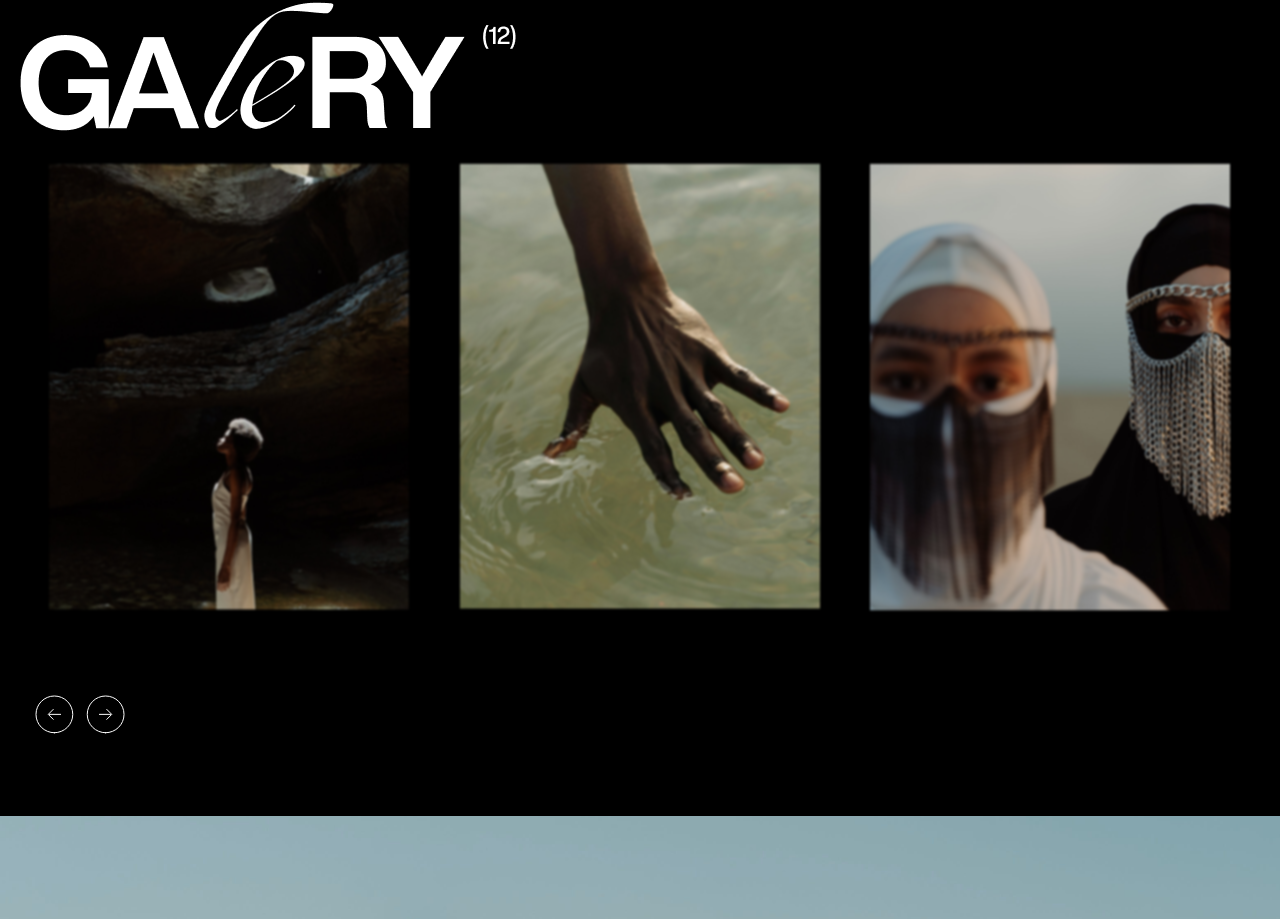
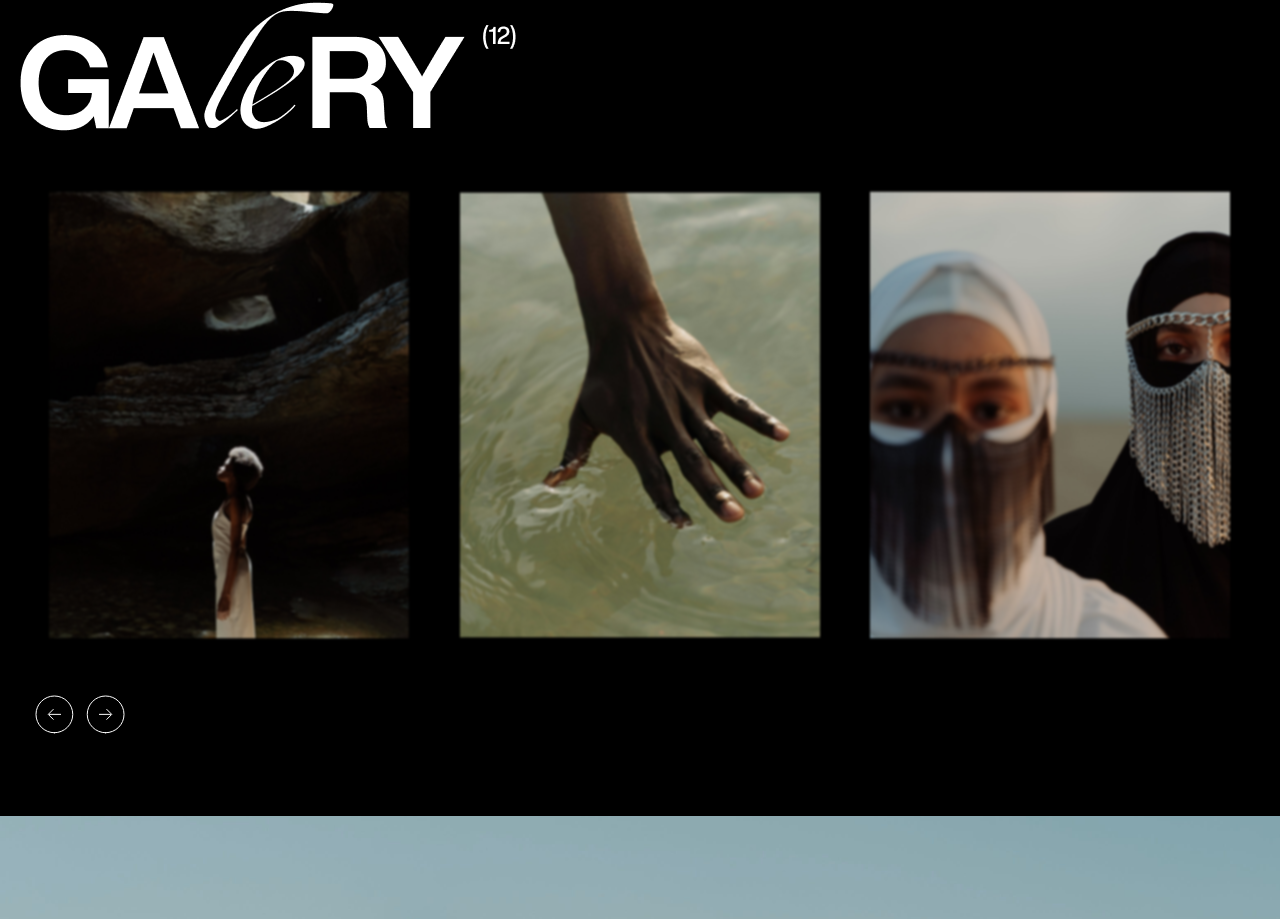
Before and after one commit to HenriqueCDS/Cotton_Films_Website, a React (Vite) app in the folder app/: page / in a window 1280 px wide. Shown: the part 1048-1967 px from the top of the page. Built offline with nearby package versions, Linux system fonts and the light colour scheme.

Commit message:
add animation galery button

```diff
--- a/app/src/components/Galery/galery.css
+++ b/app/src/components/Galery/galery.css
@@ -19,12 +19,21 @@
 }
 
 .galery .carrousel .image-carrousel{
+    position: relative;
+    display: flex;
+    justify-content: center;
+    align-items: center;
     width: 100%;
     max-width:28.22375rem;
     height: 34.875rem;
-    transition: ease 1s;
+    transition:  ease 1s;
+
 }
-
+.galery .carrousel .image-carrousel .verCase{
+    position: absolute;
+    transition: opacity ease 1s;
+    opacity: 0;
+}
 .swiper {
     width: 98%;
     height: 100%;
@@ -89,7 +98,7 @@
 .galery .carrousel .image-carrousel:not(:hover){
     transform: scale(90%);
     filter: blur(1px);
-
-
-
 }
+.galery .carrousel .image-carrousel:hover .verCase{
+    opacity: 1;
+}
--- a/app/src/components/Galery/index.jsx
+++ b/app/src/components/Galery/index.jsx
@@ -4,7 +4,7 @@ import logo from "../../assets/galeryLogo.png";
 import img1 from "../../assets/galeryImage1.png";
 import img2 from "../../assets/galeryImage2.png";
 import img3 from "../../assets/galeryImage3.png";
-
+import verCase from "../../assets/verCase.svg";
 import { Swiper,useSwiper, SwiperSlide} from "swiper/react";
 import { A11y,Navigation, Pagination } from 'swiper/modules';
 
@@ -34,35 +34,41 @@ export default function Galery() {
                         <SwiperSlide>
                             <div className="image-carrousel">
                                 <img src={img1} />
+                                <a className="verCase" href="#"><img src={verCase} /></a>
                             </div>
                         </SwiperSlide>
 
                         <SwiperSlide>
                             <div className="image-carrousel">
                                 <img src={img2} />
+                                <a className="verCase" href="#"><img src={verCase} /></a>
                             </div>
                         </SwiperSlide>
 
                         <SwiperSlide>
                             <div className="image-carrousel">
                                 <img src={img3} />
+                                <a className="verCase" href="#"><img src={verCase} /></a>
                             </div>
                         </SwiperSlide>
                         <SwiperSlide>
                             <div className="image-carrousel">
                                 <img src={img1} />
+                                <a className="verCase" href="#"><img src={verCase} /></a>
                             </div>
                         </SwiperSlide>
 
                         <SwiperSlide>
                             <div className="image-carrousel">
                                 <img src={img2} />
+                                <a className="verCase" href="#"><img src={verCase} /></a>
                             </div>
                         </SwiperSlide>
 
                         <SwiperSlide>
                             <div className="image-carrousel">
                                 <img src={img3} />
+                                <a className="verCase" href="#"><img src={verCase} /></a>
                             </div>
                         </SwiperSlide>
                     </Swiper>
--- a/app/src/components/TeamOur/index.jsx
+++ b/app/src/components/TeamOur/index.jsx
@@ -17,6 +17,7 @@ export default function TeamOur() {
                         <div className="card-text" >
                             <span>NAME OF PROJECT<br/>(2023 ‘.02)</span>
                             <span>DIRECT BY <br/>ARTHUR MEDEIROS</span>
+
                         </div>
 
                     </div>
```
Also changed, not shown: app/src/assets/verCase.svg (added).
